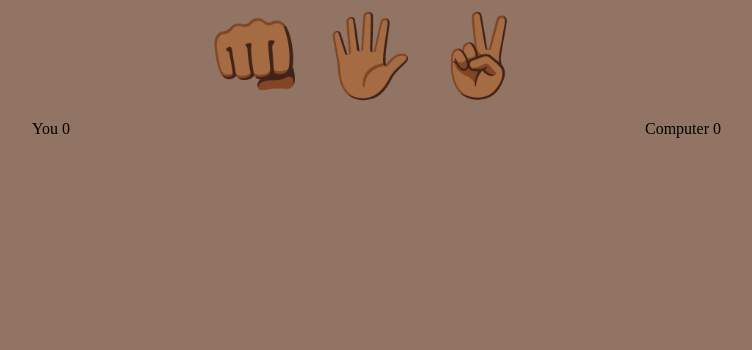
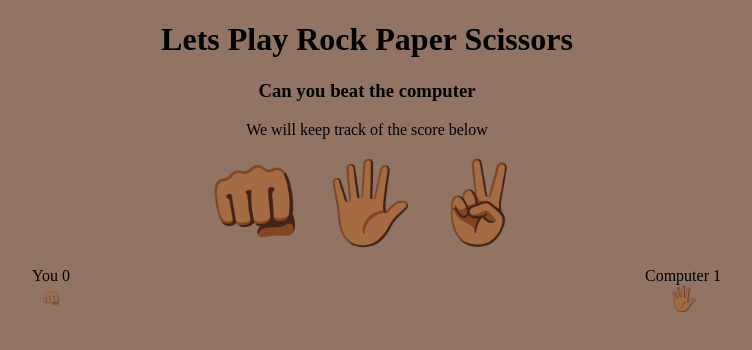
Before and after one commit to codeFabFit/RPS-game, a plain HTML site: page index.html in a window 1280 px wide. Both pictures are taken after a click on the button "👊🏾". Shown: the whole page, without its empty margins (273-1025 px from the left). Drawn offline with Linux system fonts and the light colour scheme.

Commit message:
added score, data & tracking

```diff
--- a/index.html
+++ b/index.html
@@ -9,6 +9,11 @@
     <script src="script.js"defer></script>
 </head>
 <body>
+
+<h1>Lets Play Rock Paper Scissors</h1>
+<h3>Can you beat the computer</h3>
+<p>We will keep track of the score below</p>
+
     <div class="selections">
     <button class="selection" data-selection="rock">👊🏾</button>
     <button class="selection" data-selection="paper">🖐🏾</button>
@@ -17,11 +22,12 @@
 <div class="results">
 <div>
     You
-    <span class="result-score">0</span>
+    <span class="result-score" data-your-score>0</span>
 </div>
+<div data-final-column>
 <div>
     Computer
-    <span class="result-score">0</span>
+    <span class="result-score" data-computer-score>0</span>
 </div>
 <!-- identify the winner
 <div class="result-selection winner">👊🏾</div>
--- a/script.js
+++ b/script.js
@@ -1,4 +1,9 @@
 const selectionButtons = document.querySelectorAll('[data-selection]')
+const finalColumn = document.querySelector("[data-final-column]")
+const computerScoreSpan = document.querySelector('[data-computer-score]')
+const yourScoreSpan = document.querySelector('[data-your-score]')
+
+// applying the rules of the game
 const SELECTIONS = [
     {
         name: "rock",
@@ -16,7 +21,7 @@ const SELECTIONS = [
         beats: "paper"
     },
 ]
-
+// the selection of how it will be done once clicked
 selectionButtons.forEach(selectionButton => {
     selectionButton.addEventListener('click', e => {
        const selectionName = selectionButton.dataset.selection
@@ -25,6 +30,48 @@ selectionButtons.forEach(selectionButton => {
     })
 })
 
+// determining who the winner is
 function makeSelection(selection) {
-    console.log(selection)
+    const computerSelection = randomSelection()
+    const yourWinner = isWinner(selection, computerSelection)
+    const computerWinner = isWinner(computerSelection, selection)
+    console.log(computerSelection)
+
+    addSelectionResult(computerSelection, computerWinner)
+    addSelectionResult(selection, yourWinner)
+// reason to pass computer selection first then yours selection second because we will insert the elements instead of adding to end, we will do it directly after the text computer (html) into the grid
+// this will keep it in order and have it at the top of the list as oppose the bottom ; once it gets long you dont want to scroll to the bottom to see results
+    if (yourWinner) incremenetScore(yourScoreSpan)
+   if (computerWinner) incremenetScore(computerScoreSpan)
+
 }
+
+// incrementing the scores for your and computer to show when game is played
+
+
+function incremenetScore(scoreSpan){
+    scoreSpan.innerText = parseInt(scoreSpan.innerText) + 1
+    // takes the score and parses an interger to that score add one to current score
+    // add if statement inside makeSelection function so that if you win your score changes and if computer wins computer score changes
+}
+
+// creating the draw
+function addSelectionResult(selection, winner) {
+    const div = document.createElement('div')
+    div.innerText = selection.emoji
+    div.classList.add('result-selection')
+    if (winner) div.classList.add('winner')
+    finalColumn.after(div)
+}
+
+// logic of showing the selection and who the winner is
+function isWinner(selection, opponentSelection) {
+    return selection.beats === opponentSelection.name
+}
+
+// making computer do its own selection
+function randomSelection() {
+    const randomIndex = Math.floor(Math.random() * SELECTIONS.length)
+    // selecting between 0 1 & 2 ; indexed from array
+    return SELECTIONS[randomIndex]
+}
--- a/style.css
+++ b/style.css
@@ -44,3 +44,8 @@ body {
     opacity: 1;
     font-size: 1.5rem;
 }
+
+h1, h3, p {
+    display: flex;
+    justify-content: center;
+}
```
